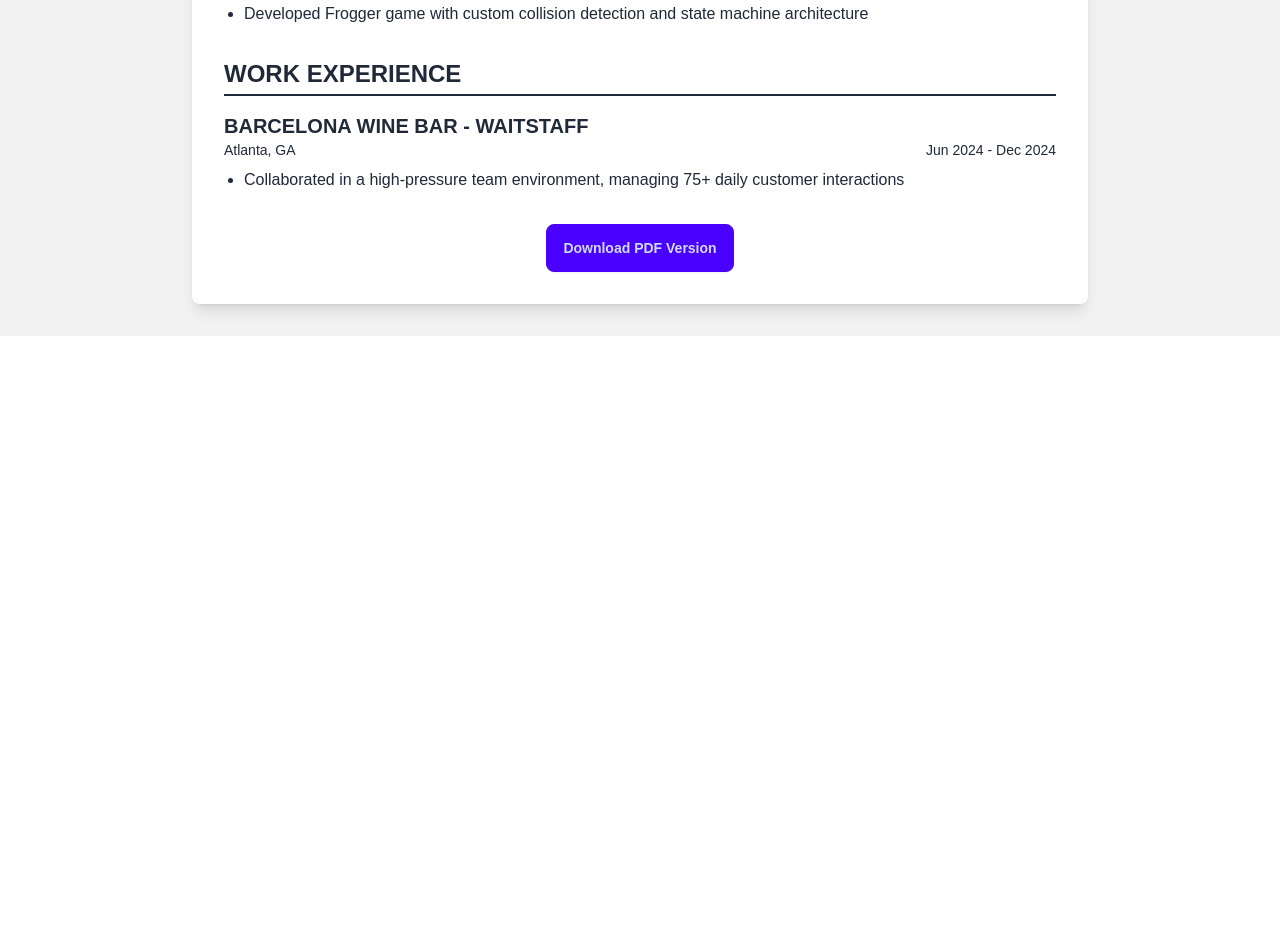
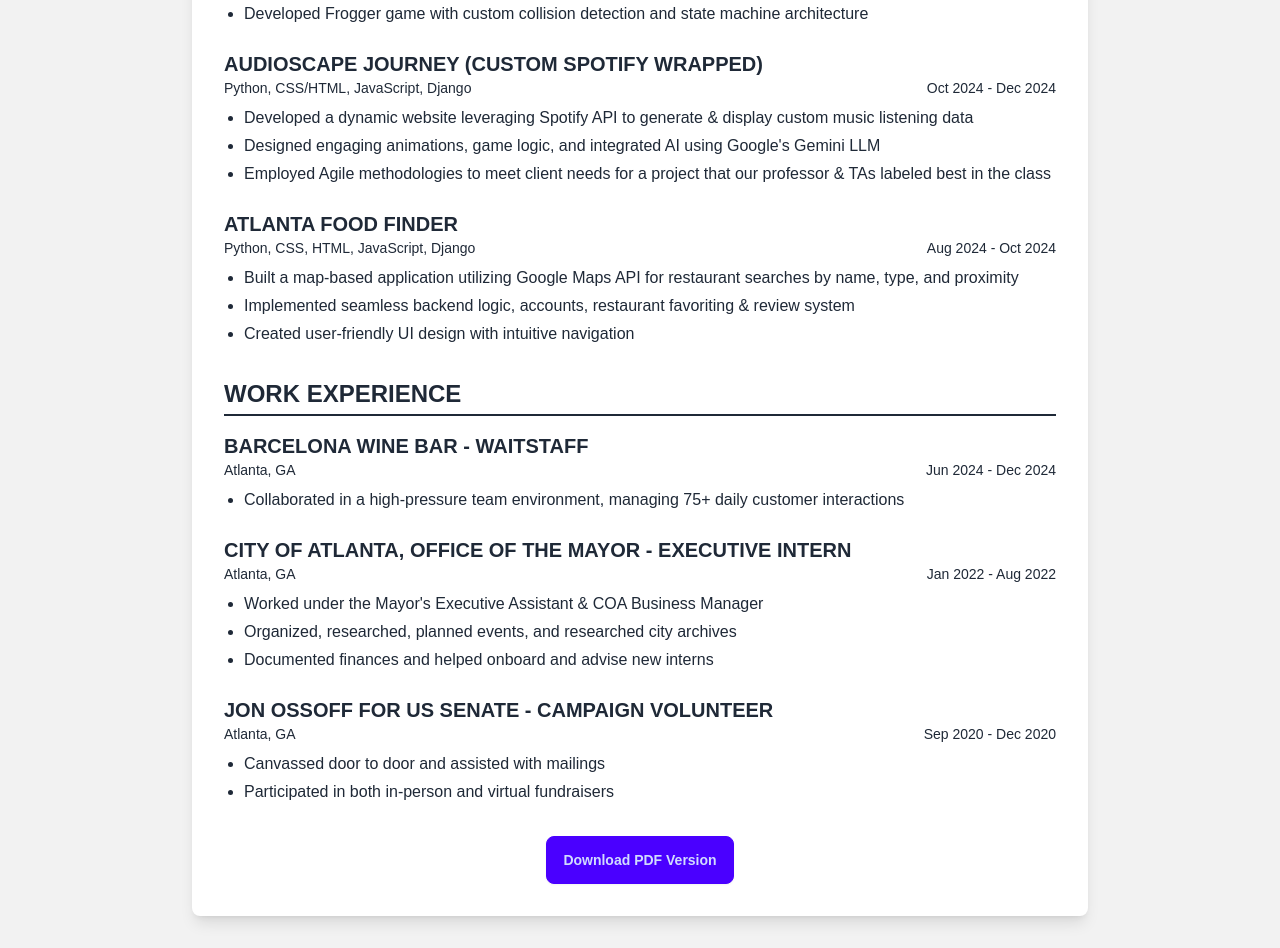
Before and after one commit to thatdudegrantt/personal-site, a Next.js app: page /resume in a window 1280 px wide. Shown: the part 1060-2008 px from the top of the page. Before the commit the page ends 1396 px from the top, so only its background shows below. Built offline with nearby package versions, Linux system fonts and the light colour scheme; no server answers.

Commit message:
added final info + formated file if wanting to download.

```diff
--- a/src/app/resume/page.js
+++ b/src/app/resume/page.js
@@ -84,6 +84,34 @@ export default function Resume() {
                             <li>Developed Frogger game with custom collision detection and state machine architecture</li>
                         </ul>
                     </div>
+
+                    {/* Audiospace Journey */}
+                    <div className="mb-6 text-base-content">
+                        <h3 className="text-xl font-semibold">AUDIOSCAPE JOURNEY (CUSTOM SPOTIFY WRAPPED)</h3>
+                        <div className="flex justify-between text-sm mb-2">
+                            <span>Python, CSS/HTML, JavaScript, Django</span>
+                            <span>Oct 2024 - Dec 2024</span>
+                        </div>
+                        <ul className="list-disc pl-5 space-y-1">
+                            <li>Developed a dynamic website leveraging Spotify API to generate & display custom music listening data</li>
+                            <li>Designed engaging animations, game logic, and integrated AI using Google's Gemini LLM</li>
+                            <li>Employed Agile methodologies to meet client needs for a project that our professor & TAs labeled best in the class</li>
+                        </ul>
+                    </div>
+
+                    {/* Atlanta Food Finder */}
+                    <div className="mb-6 text-base-content">
+                        <h3 className="text-xl font-semibold">ATLANTA FOOD FINDER</h3>
+                        <div className="flex justify-between text-sm mb-2">
+                            <span>Python, CSS, HTML, JavaScript, Django</span>
+                            <span>Aug 2024 - Oct 2024</span>
+                        </div>
+                        <ul className="list-disc pl-5 space-y-1">
+                            <li>Built a map-based application utilizing Google Maps API for restaurant searches by name, type, and proximity</li>
+                            <li>Implemented seamless backend logic, accounts, restaurant favoriting & review system</li>
+                            <li>Created user-friendly UI design with intuitive navigation</li>
+                        </ul>
+                    </div>
                 </section>
 
                 {/* Work Experience */}
@@ -97,6 +125,33 @@ export default function Resume() {
                         </div>
                         <ul className="list-disc pl-5 space-y-1">
                             <li>Collaborated in a high-pressure team environment, managing 75+ daily customer interactions</li>
+                        </ul>
+                    </div>
+
+                    {/* City of Atlanta */}
+                    <div className="mb-6">
+                        <h3 className="text-xl font-semibold">CITY OF ATLANTA, OFFICE OF THE MAYOR - EXECUTIVE INTERN</h3>
+                        <div className="flex justify-between text-sm mb-2">
+                            <span>Atlanta, GA</span>
+                            <span>Jan 2022 - Aug 2022</span>
+                        </div>
+                        <ul className="list-disc pl-5 space-y-1">
+                            <li>Worked under the Mayor's Executive Assistant & COA Business Manager</li>
+                            <li>Organized, researched, planned events, and researched city archives</li>
+                            <li>Documented finances and helped onboard and advise new interns</li>
+                        </ul>
+                    </div>
+
+                    {/* Ossoff Campaign */}
+                    <div className="mb-6">
+                        <h3 className="text-xl font-semibold">JON OSSOFF FOR US SENATE - CAMPAIGN VOLUNTEER</h3>
+                        <div className="flex justify-between text-sm mb-2">
+                            <span>Atlanta, GA</span>
+                            <span>Sep 2020 - Dec 2020</span>
+                        </div>
+                        <ul className="list-disc pl-5 space-y-1">
+                            <li>Canvassed door to door and assisted with mailings</li>
+                            <li>Participated in both in-person and virtual fundraisers</li>
                         </ul>
                     </div>
                 </section>
```
Also changed, not shown: 1 other file (tests, documents, lock files or other folders).
